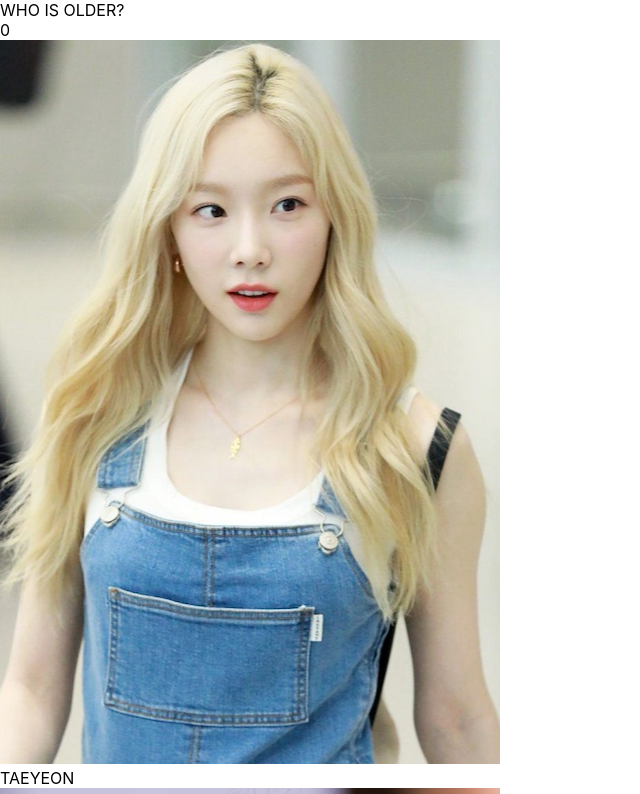
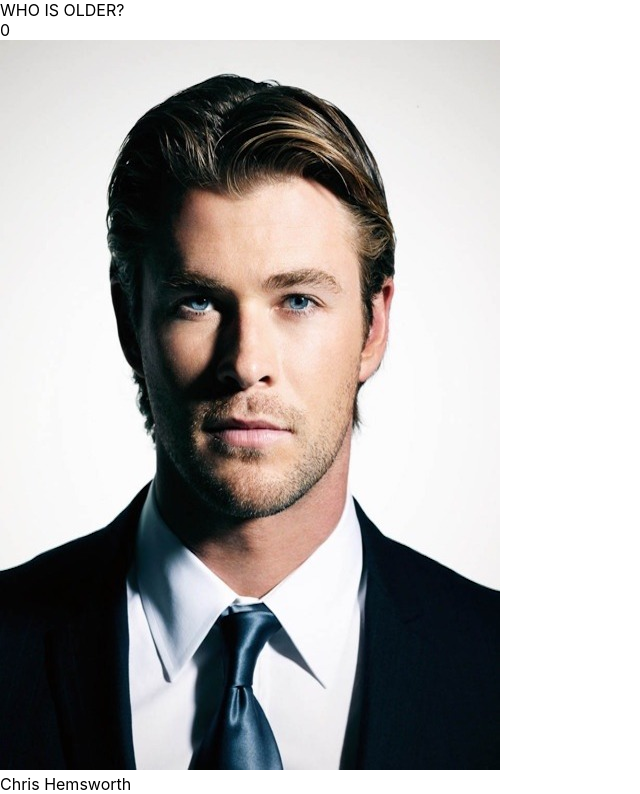
Before and after one commit to imdex1009/whoisolder, a React (Create React App) app: page /play in a window 1280 px wide. Shown: the top 794 px of the page, without its empty margins (0-640 px from the left). Built offline with nearby package versions, Linux system fonts and the light colour scheme.

Commit message:
#5 randomApi created

```diff
--- a/src/api/dummydata.js
+++ b/src/api/dummydata.js
@@ -15,7 +15,7 @@ const dummydata = [
     id: 3,
     name: "Chris Hemsworth",
     birth: 1983,
-    image: "chis.jpeg",
+    image: "cris.jpeg",
   },
   {
     id: 4,
--- /dev/null
+++ b/src/api/randomApi.js
@@ -0,0 +1,16 @@
+// 배열 요소 랜덤으로 2개 선정하는 api 함수 작성
+
+export default function getPeople(arr, min, max) {
+  if (min === undefined) min = 0;
+  if (max === undefined) max = arr.length;
+  let result = [];
+  for (let i = 0; i < 2; i++) {
+    const idx = parseInt(Math.random() * (Number(max) - Number(min)));
+    result.push(arr[idx]);
+    arr.splice(idx, 1);
+    max = arr.length;
+  }
+  return result;
+}
+// 배열에서 엘리먼트 2개 추출하고
+// 2개 추출한 엘리먼트를 기존 배열에서 제외해줘야 한다.
--- a/src/pages/Play.js
+++ b/src/pages/Play.js
@@ -3,21 +3,20 @@ import Header from "../components/Header";
 import Score from "../components/Score";
 import People from "../components/People";
 import dummydata from "../api/dummydata";
+import getPeople from "../api/randomApi";
+
+const original = dummydata;
 
 function Play({ header, setHeader, result, setResult, score, setScore }) {
-  const [people, setPeople] = useState();
+  // 데이터 보존 상태
+  const [people, setPeople] = useState([]);
 
   useEffect(() => {
-    const random = dummydata.slice(0, 2);
-    if (random[0].birth < random[1].birth) {
-      setPeople(random[0]);
-    } else {
-      setPeople(random[1]);
-    }
+    setPeople(getPeople(original));
   }, []);
 
   const handlePeopleClick = (data) => {
-    setHeader(false);
+    header ? setHeader(false) : setHeader(true);
     if (people === data) setResult(true);
     else setResult(false);
   };
@@ -37,7 +36,7 @@ function Play({ header, setHeader, result, setResult, score, setScore }) {
       </div>
       <div>
         {/* 여기서 2개 반복문 */}
-        {dummydata.slice(0, 2).map((data) => {
+        {people.map((data) => {
           return (
             <People
               key={data.id}
```
